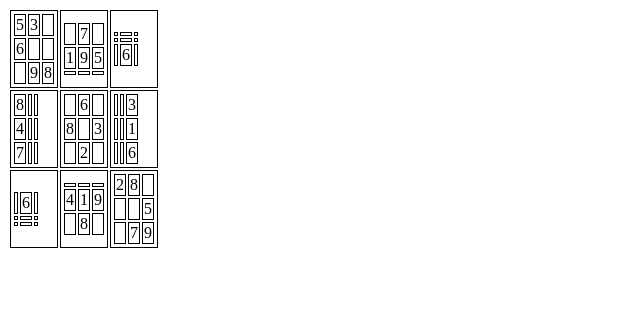
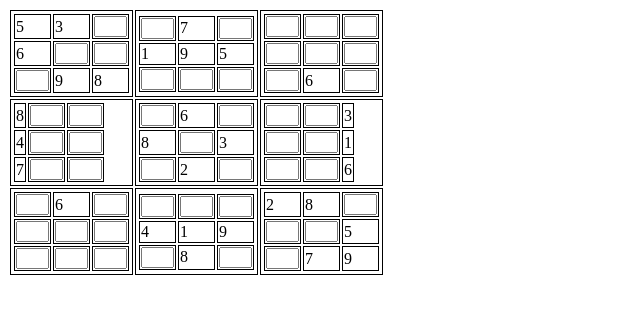
Before and after one commit to tenshiemi/UberSudoku, a plain HTML site: page index.html in a window 1280 px wide. Shown: the whole page, without its empty margins (0-640 px from the left). Drawn offline with Linux system fonts and the light colour scheme.

Commit message:
added input fields

```diff
--- a/index.html
+++ b/index.html
@@ -11,19 +11,17 @@
       <td>
         <table>
           <tr>
-            <td>
-              <span>5</span>
-            </td>
+            <td><span>5</span></td>
             <td><span>3</span></td>
-            <td></td>
+            <td><input type="text" maxlength="1" size="1"></td>
           </tr>
           <tr>
             <td><span>6</span></td>
-            <td></td>
-            <td></td>
+            <td><input type="text" maxlength="1" size="1"></td>
+            <td><input type="text" maxlength="1" size="1"></td>
           </tr>
           <tr>
-            <td></td>
+            <td><input type="text" maxlength="1" size="1"></td>
             <td><span>9</span></td>
             <td><span>8</span></td>
           </tr>
@@ -32,9 +30,9 @@
       <td>
         <table>
           <tr>
-            <td></td>
+            <td><input type="text" maxlength="1" size="1"></td>
             <td><span>7</span></td>
-            <td></td>
+            <td><input type="text" maxlength="1" size="1"></td>
           </tr>
           <tr>
             <td><span>1</span></td>
@@ -42,28 +40,28 @@
             <td><span>5</span></td>
           </tr>
           <tr>
-            <td></td>
-            <td></td>
-            <td></td>
+            <td><input type="text" maxlength="1" size="1"></td>
+            <td><input type="text" maxlength="1" size="1"></td>
+            <td><input type="text" maxlength="1" size="1"></td>
           </tr>
         </table>
       </td>
       <td>
         <table>
           <tr>
-            <td></td>
-            <td></td>
-            <td></td>
+            <td><input type="text" maxlength="1" size="1"></td>
+            <td><input type="text" maxlength="1" size="1"></td>
+            <td><input type="text" maxlength="1" size="1"></td>
           </tr>
           <tr>
-            <td></td>
-            <td></td>
-            <td></td>
+            <td><input type="text" maxlength="1" size="1"></td>
+            <td><input type="text" maxlength="1" size="1"></td>
+            <td><input type="text" maxlength="1" size="1"></td>
           </tr>
           <tr>
-            <td></td>
+            <td><input type="text" maxlength="1" size="1"></td>
             <td><span>6</span></td>
-            <td></td>
+            <td><input type="text" maxlength="1" size="1"></td>
           </tr>
         </table>
       </td>
@@ -73,55 +71,55 @@
         <table>
           <tr>
             <td><span>8</span></td>
-            <td></td>
-            <td></td>
+            <td><input type="text" maxlength="1" size="1"></td>
+            <td><input type="text" maxlength="1" size="1"></td>
           </tr>
           <tr>
             <td><span>4</span></td>
-            <td></td>
-            <td></td>
+            <td><input type="text" maxlength="1" size="1"></td>
+            <td><input type="text" maxlength="1" size="1"></td>
           </tr>
           <tr>
             <td><span>7</span></td>
-            <td></td>
-            <td></td>
+            <td><input type="text" maxlength="1" size="1"></td>
+            <td><input type="text" maxlength="1" size="1"></td>
           </tr>
         </table>
       </td>
       <td>
         <table>
           <tr>
-            <td></td>
+            <td><input type="text" maxlength="1" size="1"></td>
             <td><span>6</span></td>
-            <td></td>
+            <td><input type="text" maxlength="1" size="1"></td>
           </tr>
           <tr>
             <td><span>8</span></td>
-            <td></td>
+            <td><input type="text" maxlength="1" size="1"></td>
             <td><span>3</span></td>
           </tr>
           <tr>
-            <td></td>
+            <td><input type="text" maxlength="1" size="1"></td>
             <td><span>2</span></td>
-            <td></td>
+            <td><input type="text" maxlength="1" size="1"></td>
           </tr>
         </table>
       </td>
       <td>
         <table>
           <tr>
-            <td></td>
-            <td></td>
+            <td><input type="text" maxlength="1" size="1"></td>
+            <td><input type="text" maxlength="1" size="1"></td>
             <td><span>3</span></td>
           </tr>
           <tr>
-            <td></td>
-            <td></td>
+            <td><input type="text" maxlength="1" size="1"></td>
+            <td><input type="text" maxlength="1" size="1"></td>
             <td><span>1</span></td>
           </tr>
           <tr>
-            <td></td>
-            <td></td>
+            <td><input type="text" maxlength="1" size="1"></td>
+            <td><input type="text" maxlength="1" size="1"></td>
             <td><span>6</span></td>
           </tr>
         </table>
@@ -131,28 +129,28 @@
       <td>
         <table>
           <tr>
-            <td></td>
+            <td><input type="text" maxlength="1" size="1"></td>
             <td>6</td>
-            <td></td>
+            <td><input type="text" maxlength="1" size="1"></td>
           </tr>
           <tr>
-            <td></td>
-            <td></td>
-            <td></td>
+            <td><input type="text" maxlength="1" size="1"></td>
+            <td><input type="text" maxlength="1" size="1"></td>
+            <td><input type="text" maxlength="1" size="1"></td>
           </tr>
           <tr>
-            <td></td>
-            <td></td>
-            <td></td>
+            <td><input type="text" maxlength="1" size="1"></td>
+            <td><input type="text" maxlength="1" size="1"></td>
+            <td><input type="text" maxlength="1" size="1"></td>
           </tr>
         </table>
       </td>
       <td>
         <table>
           <tr>
-            <td></td>
-            <td></td>
-            <td></td>
+            <td><input type="text" maxlength="1" size="1"></td>
+            <td><input type="text" maxlength="1" size="1"></td>
+            <td><input type="text" maxlength="1" size="1"></td>
           </tr>
           <tr>
             <td><span>4</span></td>
@@ -160,9 +158,9 @@
             <td><span>9</span></td>
           </tr>
           <tr>
-            <td></td>
+            <td><input type="text" maxlength="1" size="1"></td>
             <td><span>8</span></td>
-            <td></td>
+            <td><input type="text" maxlength="1" size="1"></td>
           </tr>
         </table>
       </td>
@@ -171,15 +169,15 @@
           <tr>
             <td><span>2</span></td>
             <td><span>8</span></td>
-            <td></td>
+            <td><input type="text" maxlength="1" size="1"></td>
           </tr>
           <tr>
-            <td></td>
-            <td></td>
+            <td><input type="text" maxlength="1" size="1"></td>
+            <td><input type="text" maxlength="1" size="1"></td>
             <td><span>5</span></td>
           </tr>
           <tr>
-            <td></td>
+            <td><input type="text" maxlength="1" size="1"></td>
             <td><span>7</span></td>
             <td><span>9</span></td>
           </tr>
```
